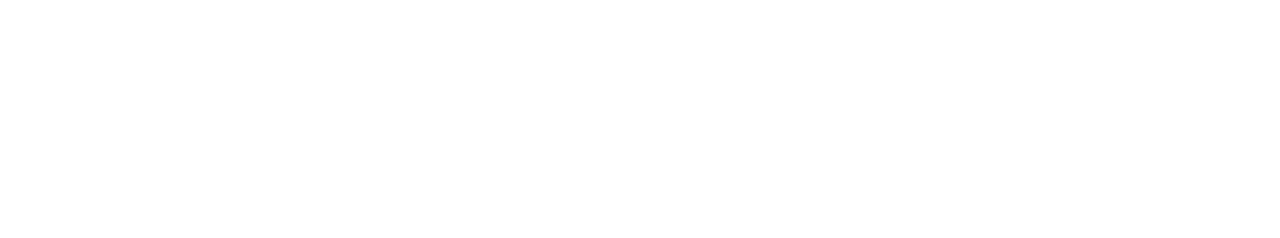
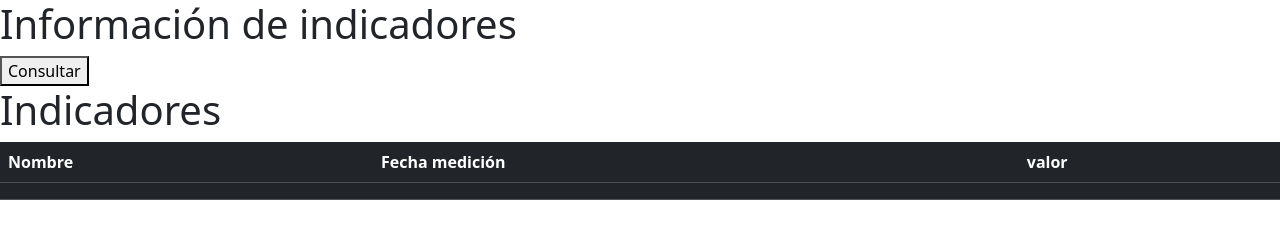
Before and after one commit to MQuintanaV/indicadores, a plain HTML site: page index.html in a window 1280 px wide. Drawn offline with nearby package versions, Linux system fonts and the light colour scheme.

Commit message:
data import

```diff
--- a/assets/js/script.js
+++ b/assets/js/script.js
@@ -0,0 +1,9 @@
+let consultar= () => {
+    let indicador = 'https://mindicador.cl/api';
+    fetch(indicador)
+    .then(respuesta => respuesta.json())
+    .then(data => {
+        console.log(data);
+        console.log(data.length);
+    })
+}
--- a/index.html
+++ b/index.html
@@ -1,12 +1,46 @@
 <!DOCTYPE html>
 <html lang="en">
+
 <head>
     <meta charset="UTF-8">
     <meta http-equiv="X-UA-Compatible" content="IE=edge">
     <meta name="viewport" content="width=device-width, initial-scale=1.0">
+    <link href="https://cdn.jsdelivr.net/npm/bootstrap@5.3.0-alpha3/dist/css/bootstrap.min.css" rel="stylesheet"
+    integrity="sha384-KK94CHFLLe+nY2dmCWGMq91rCGa5gtU4mk92HdvYe+M/SXH301p5ILy+dN9+nJOZ" crossorigin="anonymous">
     <title>Indicadores</title>
 </head>
+
 <body>
-  <script src="assets/js/script.js"></script>
+    <div class="encabezado">
+        <h1 class="encabezado__titulo">Información de indicadores</h1>
+        <button class="encabezado__button" onclick="consultar()">Consultar</button>
+
+    </div>
+
+   <section>
+        <h1>Indicadores</h1>
+        <table class="table table-hover table-dark">
+            <thead>
+              <tr>
+                <th scope="col">Nombre</th>
+                <th scope="col">Fecha medición</th>
+                <th scope="col">valor</th>
+              </tr>
+            </thead>
+            <tbody>
+              <tr>
+                <td></td>
+                <td></td>
+                <td></td>
+              </tr>
+            </tbody>
+          </table>
+
+   </section>
+    <script src="assets/js/script.js"></script>
+    <script src="https://cdn.jsdelivr.net/npm/bootstrap@5.3.0-alpha3/dist/js/bootstrap.bundle.min.js"
+    integrity="sha384-ENjdO4Dr2bkBIFxQpeoTz1HIcje39Wm4jDKdf19U8gI4ddQ3GYNS7NTKfAdVQSZe"
+    crossorigin="anonymous"></script>
 </body>
+
 </html>
```
Also changed, not shown: assets/css/main.css (added), assets/sass/abstracts/_variables.scss (added), 1 other file.
